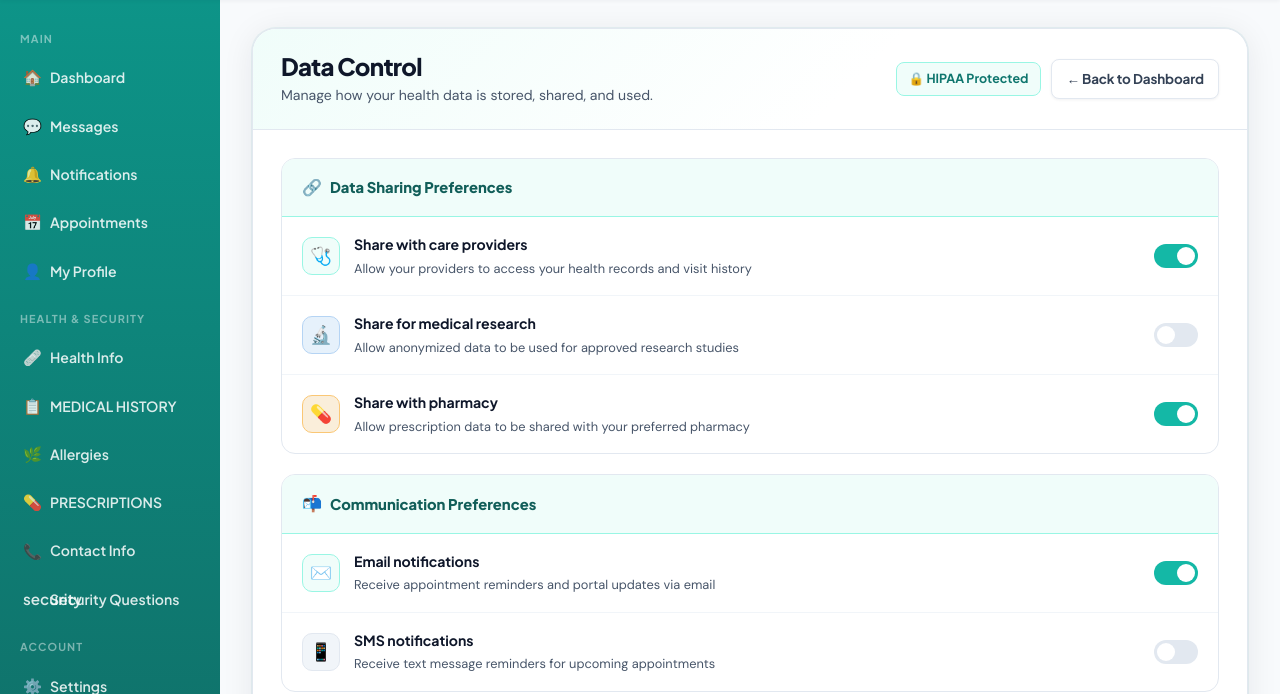
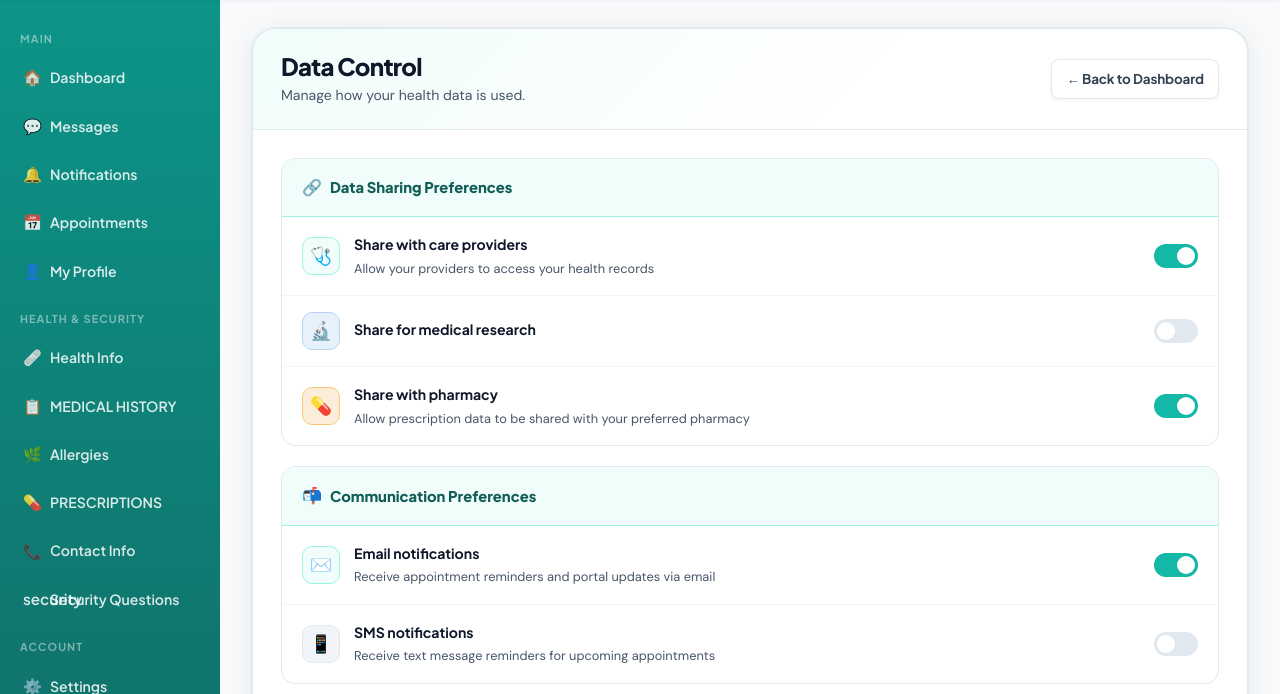
Before and after one commit to TheBobGottfriedFan/CS310_GROUP03, a Django app: template portal/templates/portal/data_control.html in a window 1280 px wide. Shown: the part 62-756 px from the top of the page. Run offline with Django 4.2, Linux system fonts and the light colour scheme; the template is opened without the code that fills it, so the values that code supplies are empty.

Commit message:
Update data_control.html

```diff
--- a/portal/templates/portal/data_control.html
+++ b/portal/templates/portal/data_control.html
@@ -23,10 +23,9 @@
       <h1 style="font-family:var(--font); font-size:1.5rem; font-weight:900; letter-spacing:-0.03em; color:var(--gray-900); margin:0 0 3px 0;">
         Data Control
       </h1>
-      <p class="muted" style="margin:0; font-size:0.88rem;">Manage how your health data is stored, shared, and used.</p>
+      <p class="muted" style="margin:0; font-size:0.88rem;">Manage how your health data is used.</p>
     </div>
     <div style="display:flex; gap:10px; align-items:center;">
-      <span style="display:inline-flex; align-items:center; gap:6px; padding:6px 12px; background:var(--teal-50); border:1px solid var(--teal-200); border-radius:8px; font-size:0.78rem; font-weight:700; color:var(--teal-700); font-family:var(--font);">🔒 HIPAA Protected</span>
       <a class="btn btn-secondary btn-sm" href="{% url 'portal:dashboard' %}">← Back to Dashboard</a>
     </div>
   </div>
@@ -47,7 +46,7 @@
           <div style="width:38px; height:38px; background:var(--teal-50); border:1px solid var(--teal-200); border-radius:10px; display:flex; align-items:center; justify-content:center; font-size:1.1rem; flex-shrink:0;">🩺</div>
           <div>
             <p style="font-family:var(--font); font-size:0.88rem; font-weight:700; color:var(--gray-900); margin:0 0 3px;">Share with care providers</p>
-            <p style="font-size:0.8rem; color:var(--text-soft); margin:0;">Allow your providers to access your health records and visit history</p>
+            <p style="font-size:0.8rem; color:var(--text-soft); margin:0;">Allow your providers to access your health records</p>
           </div>
         </div>
         <label style="display:flex; align-items:center; cursor:pointer;">
@@ -64,7 +63,6 @@
           <div style="width:38px; height:38px; background:#e6f1fb; border:1px solid #b5d4f4; border-radius:10px; display:flex; align-items:center; justify-content:center; font-size:1.1rem; flex-shrink:0;">🔬</div>
           <div>
             <p style="font-family:var(--font); font-size:0.88rem; font-weight:700; color:var(--gray-900); margin:0 0 3px;">Share for medical research</p>
-            <p style="font-size:0.8rem; color:var(--text-soft); margin:0;">Allow anonymized data to be used for approved research studies</p>
           </div>
         </div>
         <label style="display:flex; align-items:center; cursor:pointer;">
```
